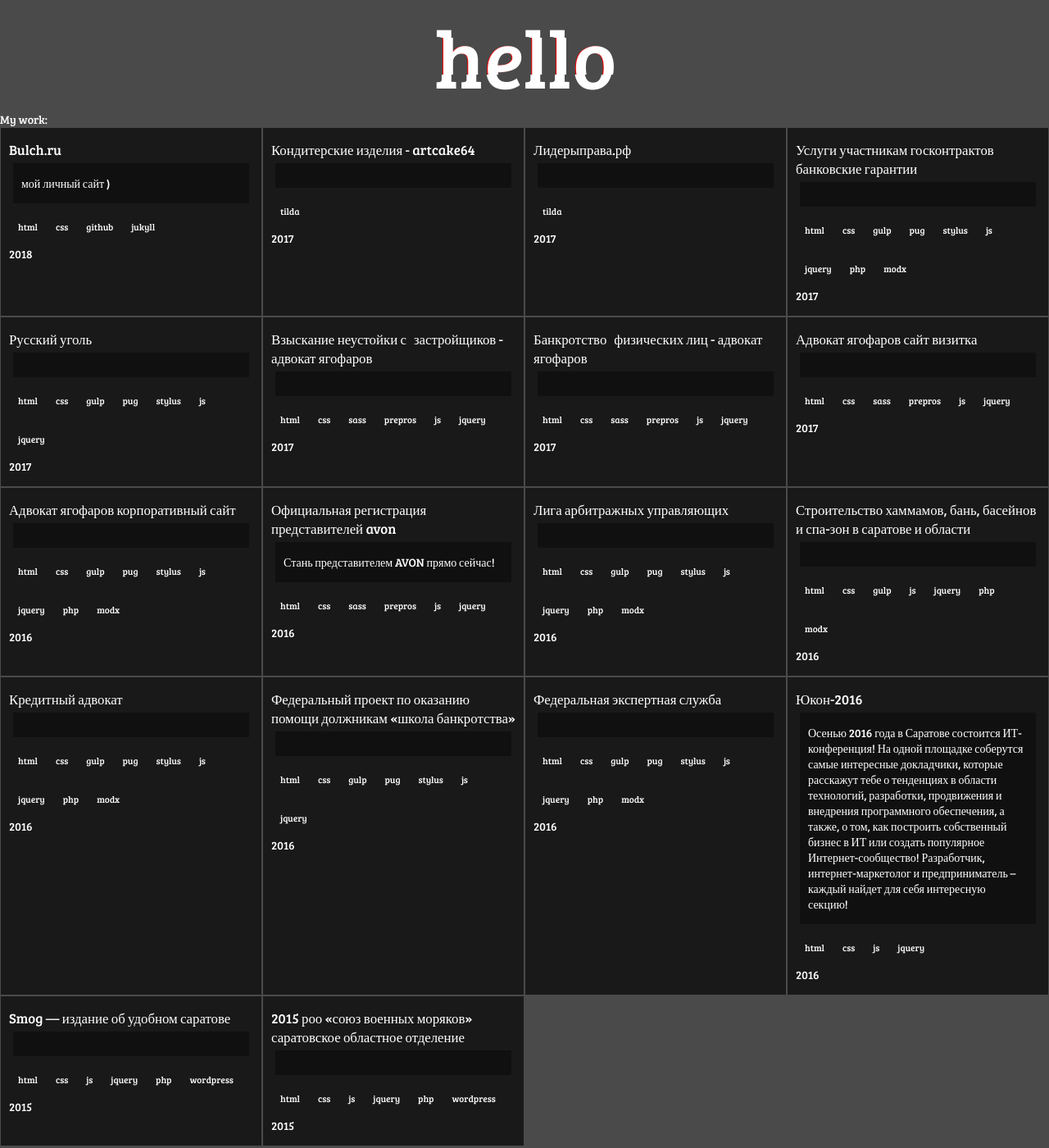
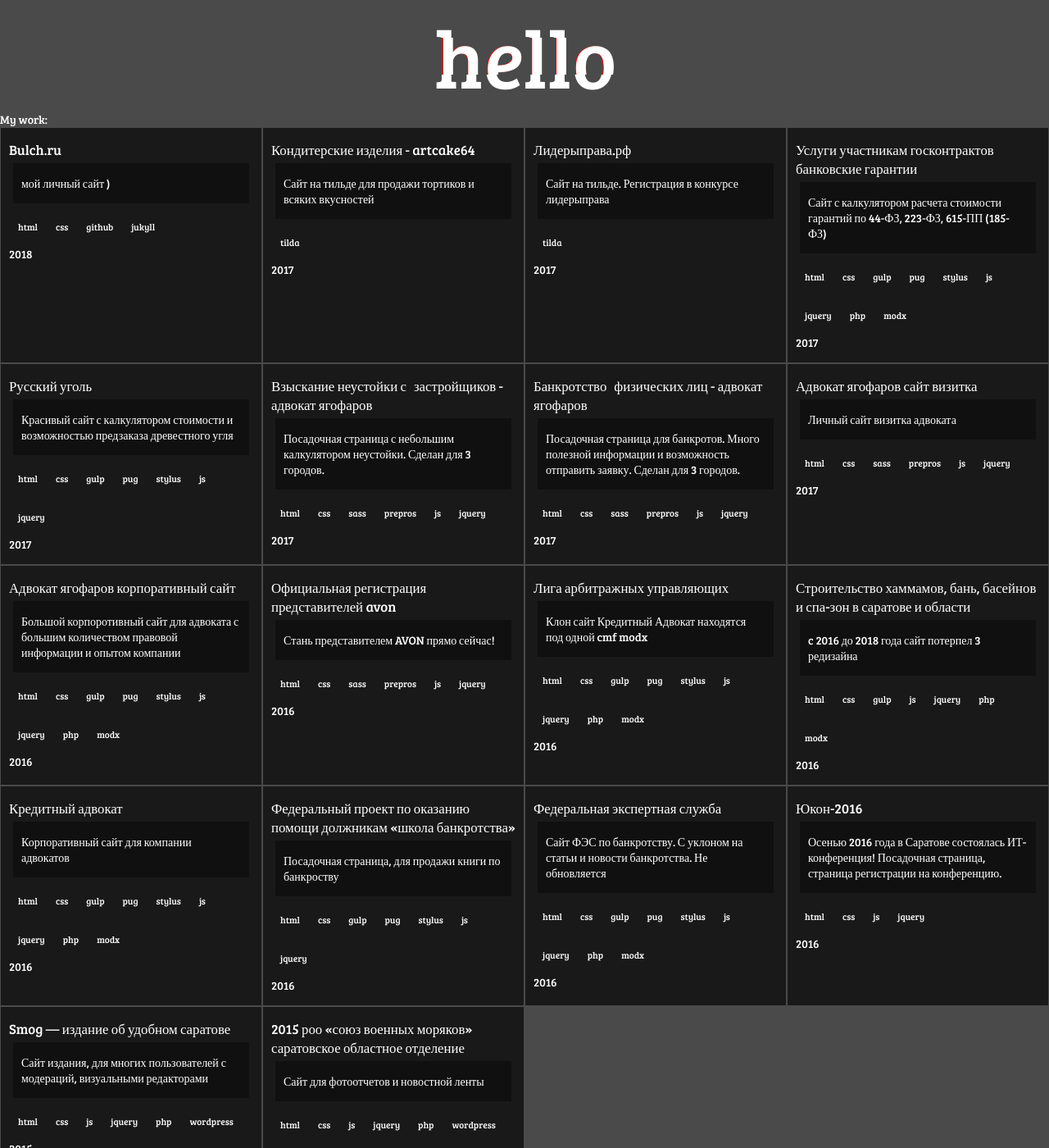
Before and after one commit to bulch/bulch.github.io, a Jekyll site: the page built from index.html, in a window 1280 px wide and 1400 px high. Shown: the whole window at 82% size. Built offline with Jekyll 4.4.1, drawn with Linux system fonts in a browser that asks for light colours.

Commit message:
add description

```diff
--- a/_data/work.yml
+++ b/_data/work.yml
@@ -4,47 +4,47 @@
   tech: '<li>html</li><li>css</li><li>github</li><li>jukyll</li>'
   date: '2018-03-01'
 - name: 'Русский уголь'
-  description: ''
+  description: 'Красивый сайт с калкулятором стоимости и возможностью предзаказа древестного угля'
   website: 'http://sarugol.ru'
   tech: '<li>html</li><li>css</li><li>gulp</li><li>pug</li><li>stylus</li><li>js</li><li>jquery</li>'
   date: '2017-03-01'
 - name: 'Федеральный проект по оказанию помощи должникам «Школа банкротства»'
-  description: ''
+  description: 'Посадочная страница, для продажи книги по банкроству '
   website: 'http://azbukabankrotstva.ru/'
   tech: '<li>html</li><li>css</li><li>gulp</li><li>pug</li><li>stylus</li><li>js</li><li>jquery</li>'
   date: '2016-09-15'
 - name: 'Федеральная Экспертная Служба'
-  description: ''
+  description: 'Сайт ФЭС по банкротству. С уклоном на статьи и новости банкротства. Не обновляется'
   website: 'http://vbankrotstve.ru'
   tech: '<li>html</li><li>css</li><li>gulp</li><li>pug</li><li>stylus</li><li>js</li><li>jquery</li><li>php</li><li>modx</li>'
   date: '2016-08-20'
 - name: 'Кредитный Адвокат'
-  description: ''
+  description: 'Корпоративный сайт для компании адвокатов'
   website: 'http://kreditadvokat.ru'
   tech: '<li>html</li><li>css</li><li>gulp</li><li>pug</li><li>stylus</li><li>js</li><li>jquery</li><li>php</li><li>modx</li>'
   date: '2016-10-1'
 - name: 'Лига арбитражных управляющих'
-  description: ''
+  description: 'Клон сайт Кредитный Адвокат находятся под одной cmf modx '
   website: 'http://upravlyayushchiy.ru'
   tech: '<li>html</li><li>css</li><li>gulp</li><li>pug</li><li>stylus</li><li>js</li><li>jquery</li><li>php</li><li>modx</li>'
   date: '2016-11-16'
 - name: 'лидерыправа.рф'
-  description: ''
+  description: 'Сайт на тильде. Регистрация в конкурсе лидерыправа'
   website: 'http://лидерыправа.рф'
   tech: '<li>tilda</li>'
   date: '2017-11-16'
 - name: 'Кондитерские изделия - artcake64 '
-  description: ''
+  description: 'Сайт на тильде  для продажи тортиков и всяких вкусностей'
   website: 'http://tort.artcake64.ru/'
   tech: '<li>tilda</li>'
   date: '2017-12-08'
 - name: '2015 РОО «СОЮЗ ВОЕННЫХ МОРЯКОВ» Саратовское областное отделение'
-  description: ''
+  description: 'Сайт для фотоотчетов и новостной ленты '
   website: 'http://vmfsaratov.ru'
   tech: '<li>html</li><li>css</li><li>js</li><li>jquery</li><li>php</li><li>wordpress</li>'
   date: '2015-02-22'
 - name: 'Юкон-2016'
-  description: 'Осенью 2016 года в Саратове состоится ИТ-конференция! На одной площадке соберутся самые интересные докладчики, которые расскажут тебе о тенденциях в области технологий, разработки, продвижения и внедрения программного обеспечения, а также, о том, как построить собственный бизнес в ИТ или создать популярное Интернет-сообщество! Разработчик, интернет-маркетолог и предприниматель – каждый найдет для себя интересную секцию!'
+  description: 'Осенью 2016 года в Саратове состоялась ИТ-конференция! Посадочная страница, страница регистрации на конференцию. '
   website: 'http://2016.youcon.ru/'
   tech: '<li>html</li><li>css</li><li>js</li><li>jquery</li>'
   date: '2016-05-09'
@@ -54,37 +54,37 @@
   tech: '<li>html</li><li>css</li><li>sass</li><li>prepros</li><li>js</li><li>jquery</li>'
   date: '2016-11-27'
 - name: 'Smog — издание об удобном Саратове'
-  description: ''
+  description: 'Сайт издания, для многих пользователей с модераций, визуальными редакторами'
   website: 'http://smogmag.ru/'
   tech: '<li>html</li><li>css</li><li>js</li><li>jquery</li><li>php</li><li>wordpress</li>'
   date: '2015-03-14'
 - name: 'Услуги участникам госконтрактов Банковские гарантии'
-  description: ' '
+  description: 'Сайт с калкулятором расчета стоимости гарантий по 44-ФЗ,  223-ФЗ,  615-ПП (185-ФЗ)'
   website: 'http://finsp.ru/'
   tech: '<li>html</li><li>css</li><li>gulp</li><li>pug</li><li>stylus</li><li>js</li><li>jquery</li><li>php</li><li>modx</li>'
   date: '2017-10-20'
 - name: 'Адвокат Ягофаров корпоративный сайт'
-  description: ' '
+  description: 'Большой корпоротивный сайт для адвоката с большим количеством правовой информации и опытом компании'
   website: 'https://yagofarov.ru/'
   tech: '<li>html</li><li>css</li><li>gulp</li><li>pug</li><li>stylus</li><li>js</li><li>jquery</li><li>php</li><li>modx</li>'
   date: '2016-12-10'
 - name: 'Адвокат Ягофаров сайт визитка'
-  description: ' '
+  description: 'Личный сайт визитка адвоката'
   website: 'https://advokatyagofarov.ru/'
   tech: '<li>html</li><li>css</li><li>sass</li><li>prepros</li><li>js</li><li>jquery</li>'
   date: '2017-01-20'
 - name: 'Банкротство физических лиц -  Адвокат Ягофаров'
-  description: ' '
+  description: 'Посадочная страница для банкротов. Много полезной информации и возможность отправить заявку. Сделан для 3 городов.'
   website: 'https://bfl.yagofarov.ru/'
   tech: '<li>html</li><li>css</li><li>sass</li><li>prepros</li><li>js</li><li>jquery</li>'
   date: '2017-02-10'
 - name: 'Взыскание неустойки с застройщиков - Адвокат Ягофаров'
-  description: ' '
+  description: 'Посадочная страница с небольшим калкулятором неустойки. Сделан для 3 городов. '
   website: 'https://ddu.yagofarov.ru/'
   tech: '<li>html</li><li>css</li><li>sass</li><li>prepros</li><li>js</li><li>jquery</li>'
   date: '2017-02-20'
 - name: 'Строительство хаммамов, бань, басейнов и спа-зон в Саратове и области'
-  description: ' '
+  description: 'c 2016 до 2018 года сайт потерпел 3 редизайна'
   website: 'https://hamam64.ru/'
   tech: '<li>html</li><li>css</li><li>gulp</li><li>js</li><li>jquery</li><li>php</li><li>modx</li>'
   date: '2016-10-20'
```
Also changed, not shown: 1 other file.
